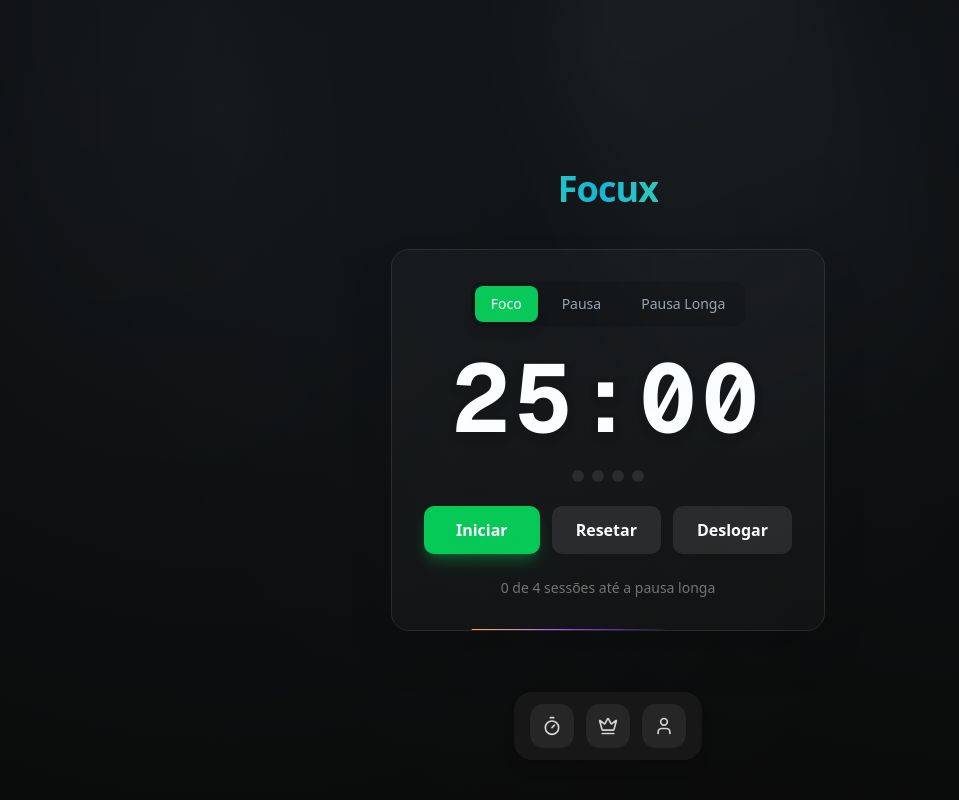
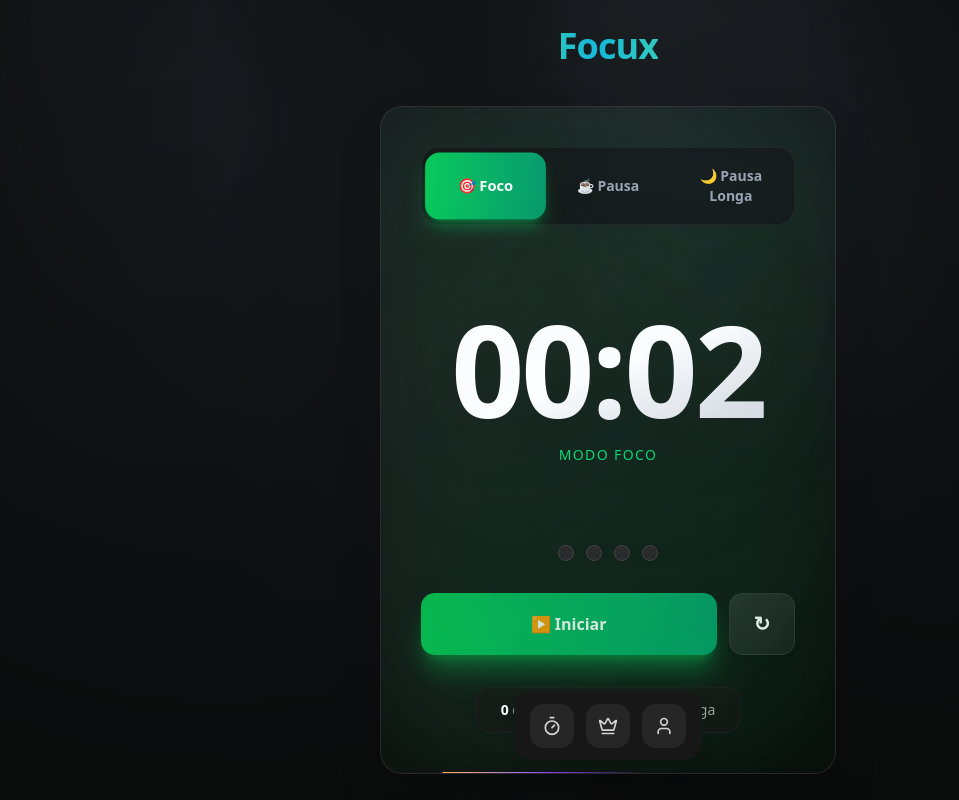
Before and after one commit to thonyydev/Focux, a Next.js app: page / in a window 1280 px wide. Shown: the whole page, without its empty margins (32-991 px from the left). Built offline with nearby package versions, Linux system fonts and the light colour scheme; no server answers.

Commit message:
Feature Complete!!

```diff
--- a/components/Timer.tsx
+++ b/components/Timer.tsx
@@ -9,9 +9,9 @@ import { BlurFade } from "./ui/blur-fade";
 type Mode = "focus" | "break" | "longBreak";
 
 const TIMES = {
-  focus: 25 * 60, // 25 minutos
-  break: 5 * 60, // 5 minutos
-  longBreak: 15 * 60, // 15 minutos
+  focus: 2, // 25 minutos
+  break: 5, // 5 minutos
+  longBreak: 15, // 15 minutos
 };
 
 const STORAGE_KEY = "focux-timer";
@@ -282,7 +282,6 @@ export default function Timer() {
     hasTriggeredRef.current = false;
     setMode(newMode);
     setSeconds(TIMES[newMode]);
-    setRunning(true);
   };
 
   if (!isInitialized) {
@@ -295,95 +294,134 @@ export default function Timer() {
 
   return (
     <BlurFade duration={1} delay={0.5}>
-      <div className="flex flex-col items-center gap-6 p-8 rounded-2xl bg-neutral-900/50 backdrop-blur-sm border border-neutral-800 shadow-2xl max-w-lg w-full">
+      <div className="relative flex flex-col items-center gap-4 sm:gap-6 md:gap-8 p-4 sm:p-6 md:p-10 rounded-3xl bg-gradient-to-br from-neutral-900/80 to-neutral-950/80 backdrop-blur-xl border border-neutral-700/50 shadow-2xl w-full max-w-sm sm:max-w-md md:max-w-lg overflow-hidden">
+        {/* Glow de fundo (não intercepta cliques) */}
+        <div
+          className={`absolute inset-0 pointer-events-none opacity-10 blur-3xl ${
+            mode === "focus"
+              ? "bg-green-500"
+              : mode === "break"
+                ? "bg-blue-500"
+                : "bg-purple-500"
+          }`}
+        />
+
+        {/* Círculo decorativo de fundo (não intercepta cliques) */}
+        <div className="absolute inset-0 pointer-events-none rounded-full bg-gradient-to-br from-neutral-800/20 to-transparent blur-xl scale-110" />
+
         {/* Seletor de Modo */}
-        <div className="flex gap-2 p-1 bg-neutral-950/50 rounded-lg">
+        <div className="relative flex gap-1.5 sm:gap-2 p-1 sm:p-1.5 bg-neutral-950/70 rounded-2xl border border-neutral-800/50 shadow-inner w-full">
           <button
             onClick={() => handleModeChange("focus")}
-            className={`px-4 py-2 rounded-md text-sm font-medium transition-all ${
+            className={`flex-1 px-3 sm:px-5 py-2 sm:py-3 rounded-xl text-xs sm:text-sm font-semibold transition-all duration-300 ${
               mode === "focus"
-                ? "bg-green-500 text-white shadow-lg"
-                : "text-gray-400 hover:text-white"
+                ? "bg-gradient-to-r from-green-500 to-emerald-600 text-white shadow-lg shadow-green-500/40 scale-105"
+                : "text-gray-400 hover:text-white hover:bg-neutral-800/50"
             }`}
           >
-            Foco
+            <span className="hidden sm:inline">🎯 </span>Foco
           </button>
           <button
             onClick={() => handleModeChange("break")}
-            className={`px-4 py-2 rounded-md text-sm font-medium transition-all ${
+            className={`flex-1 px-3 sm:px-5 py-2 sm:py-3 rounded-xl text-xs sm:text-sm font-semibold transition-all duration-300 ${
               mode === "break"
-                ? "bg-blue-500 text-white shadow-lg"
-                : "text-gray-400 hover:text-white"
+                ? "bg-gradient-to-r from-blue-500 to-cyan-600 text-white shadow-lg shadow-blue-500/40 scale-105"
+                : "text-gray-400 hover:text-white hover:bg-neutral-800/50"
             }`}
           >
-            Pausa
+            <span className="hidden sm:inline">☕ </span>Pausa
           </button>
           <button
             onClick={() => handleModeChange("longBreak")}
-            className={`px-4 py-2 rounded-md text-sm font-medium transition-all ${
+            className={`flex-1 px-3 sm:px-5 py-2 sm:py-3 rounded-xl text-xs sm:text-sm font-semibold transition-all duration-300 ${
               mode === "longBreak"
-                ? "bg-purple-500 text-white shadow-lg"
-                : "text-gray-400 hover:text-white"
+                ? "bg-gradient-to-r from-purple-500 to-pink-600 text-white shadow-lg shadow-purple-500/40 scale-105"
+                : "text-gray-400 hover:text-white hover:bg-neutral-800/50"
             }`}
           >
-            Pausa Longa
+            <span className="hidden sm:inline">🌙 </span>Pausa Longa
           </button>
         </div>
 
-        {/* Timer Display */}
-        <div className="text-8xl font-mono font-bold tracking-wider text-white drop-shadow-lg">
-          {format(seconds)}
+        {/* Timer Display com círculo de progresso visual */}
+        <div className="relative flex items-center justify-center w-full">
+          {/* Círculo decorativo de fundo */}
+          <div className="absolute inset-0 rounded-full bg-gradient-to-br from-neutral-800/20 to-transparent blur-xl scale-110" />
+
+          {/* Timer */}
+          <div className="relative z-10 flex flex-col items-center gap-2 sm:gap-3 py-6 sm:py-12">
+            <div className="text-7xl sm:text-8xl md:text-9xl font-bold tabular-nums tracking-tight bg-gradient-to-br from-white via-white to-gray-300 bg-clip-text text-transparent drop-shadow-2xl">
+              {format(seconds)}
+            </div>
+            <div
+              className={`text-xs sm:text-sm font-medium tracking-widest uppercase ${
+                mode === "focus"
+                  ? "text-green-400"
+                  : mode === "break"
+                    ? "text-blue-400"
+                    : "text-purple-400"
+              }`}
+            >
+              {mode === "focus"
+                ? "Modo Foco"
+                : mode === "break"
+                  ? "Pausa Curta"
+                  : "Pausa Longa"}
+            </div>
+          </div>
         </div>
 
         {/* Indicador de Progresso */}
-        <div className="flex gap-2">
+        <div className="flex gap-2 sm:gap-3">
           {[0, 1, 2, 3].map((i) => (
             <div
               key={i}
-              className={`w-3 h-3 rounded-full transition-all ${
+              className={`relative w-3 h-3 sm:w-4 sm:h-4 rounded-full transition-all duration-500 ${
                 i < focusCount
-                  ? "bg-green-500 shadow-lg shadow-green-500/50"
-                  : "bg-neutral-800"
+                  ? "bg-gradient-to-r from-green-400 to-emerald-500 shadow-lg shadow-green-500/60 scale-110"
+                  : "bg-neutral-800 border border-neutral-700"
               }`}
-            />
+            >
+              {i < focusCount && (
+                <div className="absolute inset-0 rounded-full bg-green-400 animate-ping opacity-75" />
+              )}
+            </div>
           ))}
         </div>
 
         {/* Controles */}
-        <div className="flex gap-3">
+        <div className="flex flex-col sm:flex-row gap-2 sm:gap-3 w-full">
           <button
             onClick={() => setRunning((r) => !r)}
             disabled={seconds === 0}
-            className={`px-8 py-3 rounded-lg font-semibold transition-all transform hover:scale-105 disabled:opacity-50 disabled:cursor-not-allowed disabled:hover:scale-100 ${
+            className={`w-full sm:flex-1 px-6 sm:px-8 py-3 sm:py-4 rounded-xl font-bold text-sm sm:text-base transition-all duration-300 transform hover:scale-105 active:scale-95 disabled:opacity-40 disabled:cursor-not-allowed disabled:hover:scale-100 shadow-xl ${
               running
-                ? "bg-red-500 text-white hover:bg-red-600 shadow-lg shadow-red-500/30"
-                : "bg-green-500 text-white hover:bg-green-600 shadow-lg shadow-green-500/30"
+                ? "bg-gradient-to-r from-red-500 to-rose-600 text-white hover:from-red-600 hover:to-rose-700 shadow-red-500/40"
+                : "bg-gradient-to-r from-green-500 to-emerald-600 text-white hover:from-green-600 hover:to-emerald-700 shadow-green-500/40"
             }`}
           >
-            {running ? "Pausar" : "Iniciar"}
+            {running ? "⏸ Pausar" : "▶ Iniciar"}
           </button>
 
-          <button
-            onClick={reset}
-            className="px-6 py-3 rounded-lg bg-neutral-800 text-white hover:bg-neutral-700 transition-all transform hover:scale-105 font-semibold"
-          >
-            Resetar
-          </button>
-
-          <button
-            onClick={handleLogout}
-            className="px-6 py-3 rounded-lg bg-neutral-800 text-white hover:bg-neutral-700 transition-all transform hover:scale-105 font-semibold"
-          >
-            Deslogar
-          </button>
+          <div className="flex gap-2 sm:gap-3">
+            <button
+              onClick={reset}
+              className="flex-1 sm:flex-none px-5 sm:px-6 py-3 sm:py-4 rounded-xl bg-gradient-to-br from-neutral-800 to-neutral-900 text-white hover:from-neutral-700 hover:to-neutral-800 transition-all duration-300 transform hover:scale-105 active:scale-95 font-bold border border-neutral-700/50 shadow-lg text-xl"
+            >
+              ↻
+            </button>
+          </div>
         </div>
 
         {/* Estatísticas */}
-        <div className="flex flex-col items-center gap-2 text-neutral-300">
-          <div className="text-sm text-neutral-500">
-            {focusCount} de 4 sessões até a pausa longa
+        <div className="relative flex flex-col items-center gap-2 px-4 sm:px-6 py-2 sm:py-3 rounded-xl bg-neutral-900/50 border border-neutral-800/50">
+          <div className="text-xs sm:text-sm font-medium text-neutral-400 text-center">
+            <span className="text-white font-bold">{focusCount}</span> de{" "}
+            <span className="text-white font-bold">4</span> sessões até a pausa
+            longa
           </div>
         </div>
+
         <BorderBeam duration={10} size={200} />
       </div>
     </BlurFade>
```
